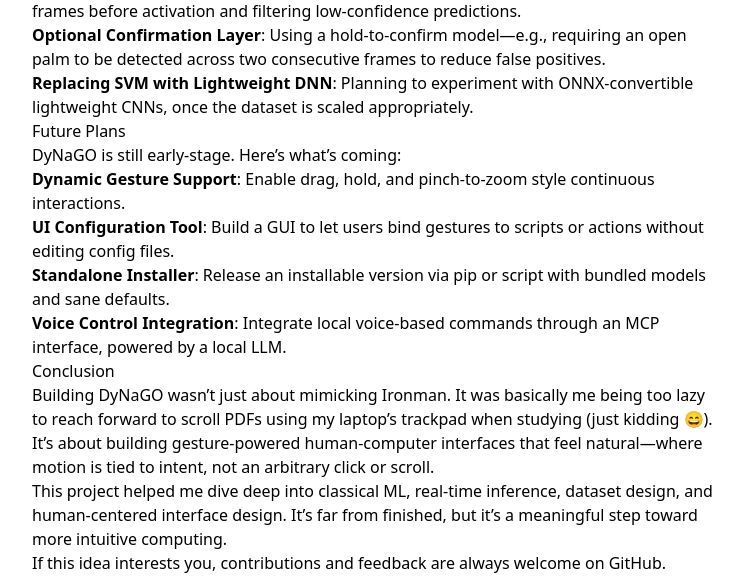
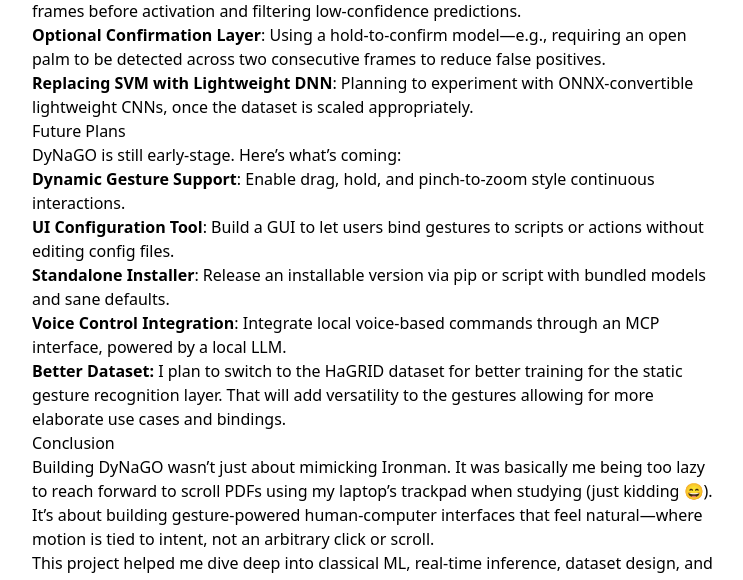
Before and after one commit to KreativeThinker/blog, an Astro site: page /dynago in a window 1280 px wide. Shown: the part 4693-5273 px from the top of the page, without its empty margins (264-1007 px from the left). Built offline with nearby package versions, Linux system fonts and the light colour scheme; Astro itself is replaced by a stand-in of ours.

Commit message:
: 03-07-2025 16:34:50

```diff
--- a/src/content/blog/dynago.md
+++ b/src/content/blog/dynago.md
@@ -154,6 +154,7 @@ DyNaGO is still early-stage. Here's what’s coming:
 - **UI Configuration Tool**: Build a GUI to let users bind gestures to scripts or actions without editing config files.
 - **Standalone Installer**: Release an installable version via pip or script with bundled models and sane defaults.
 - **Voice Control Integration**: Integrate local voice-based commands through an MCP interface, powered by a local LLM.
+- **Better Dataset:** I plan to switch to the [HaGRID](https://github.com/hukenovs/hagrid) dataset for better training for the static gesture recognition layer. That will add versatility to the gestures allowing for more elaborate use cases and bindings.
 
 ## Conclusion
 
```
